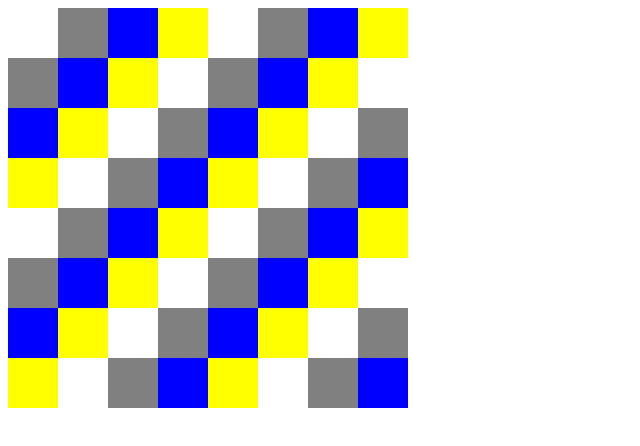
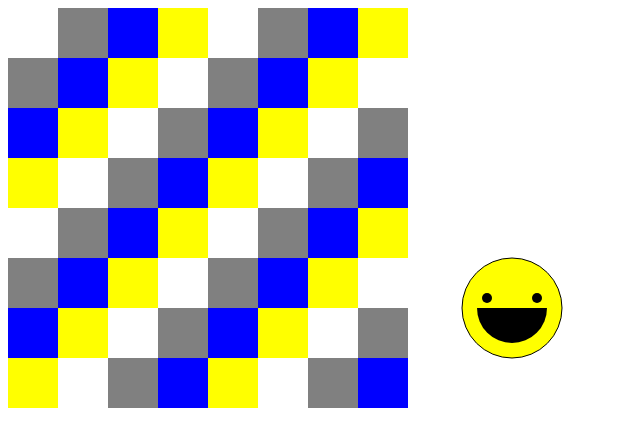
Before and after one commit to heyjiawei/cs3249, a plain HTML site: page tutorial4/checkerbox.html in a window 1280 px wide. Shown: the whole page, without its empty margins (0-640 px from the left). Drawn offline with Linux system fonts and the light colour scheme.

Commit message:
draw smilie face done

```diff
--- a/tutorial4/checkerbox.html
+++ b/tutorial4/checkerbox.html
@@ -5,6 +5,7 @@
 </head>
 <body>
 <canvas id="canvas" width="400" height="400"></canvas>
+<canvas id="smilieFace" width="200" height="200"></canvas>
 </body>
 <script type="text/javascript">
 /*
@@ -33,7 +34,38 @@ function drawCheckerbox() {
 drawCheckerbox();
 
 function drawSmilieFace() {
+	var canvas = document.getElementById('smilieFace');
+	if (canvas.getContext) {
+		var ctx = canvas.getContext('2d');
+		ctx.beginPath();
+    	// Outer circle
+    	ctx.arc(100, 100, 50, 0, Math.PI * 2, true);
+	    ctx.fillStyle = "yellow";
+	    ctx.fill();
+	    ctx.stroke();
 
+	    // Mouth (clockwise)
+	    ctx.beginPath();
+	    ctx.moveTo(135, 100);
+	    ctx.arc(100, 100, 35, 0, Math.PI, false);
+	    ctx.lineTo(135, 100);
+	    ctx.fillStyle = "black";
+	    ctx.fill();
+
+	    // Left eye
+	    ctx.beginPath();
+	    ctx.arc(75, 90, 5, 0, Math.PI * 2, true);
+	    ctx.fill();
+
+	    // Right eye
+	    ctx.beginPath();
+	    ctx.arc(125, 90, 5, 0, Math.PI * 2, true);
+    	ctx.fill();
+	}
 }
+
+drawSmilieFace();
+
+
 </script>
 </html>
```
